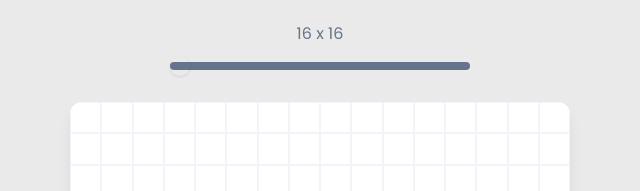
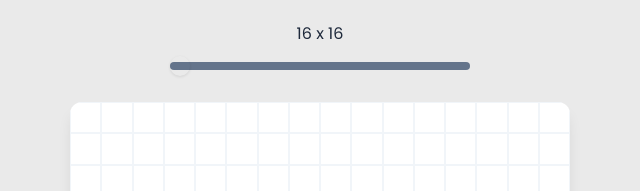
Before and after one commit to khangbeo/pixel-art-editor, a website built with webpack: page src/index.html in a window 1280 px wide. Shown: the part 207-398 px from the top of the page, 320-960 px from the left. Built offline with nearby package versions, Linux system fonts and the light colour scheme; files whose address does not match are found by name.

```diff
--- a/src/styles/main.css
+++ b/src/styles/main.css
@@ -213,7 +213,7 @@
 
 #grid-range-output {
     font-size: 1rem;
-    color: var(--secondary-color);
+    color: var(--primary-color);
 }
 
 input[type="range"] {
```
